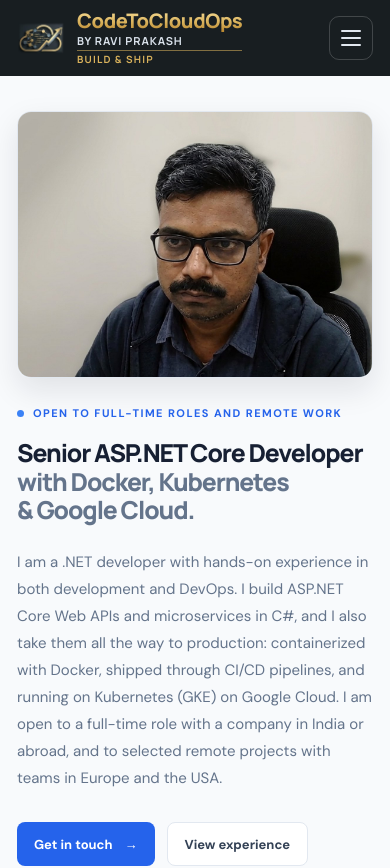
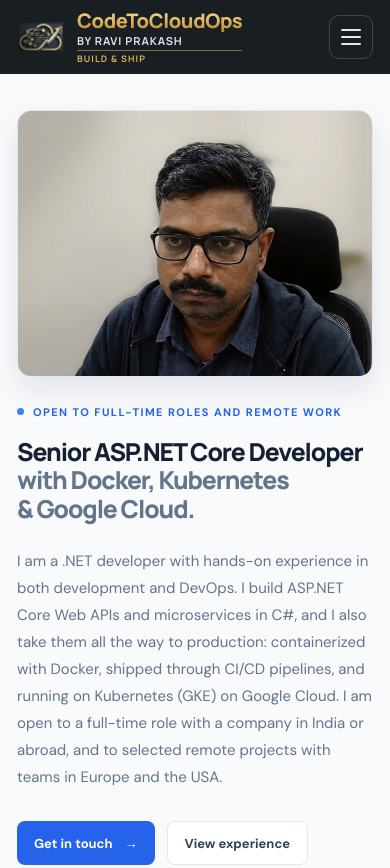
Before and after one commit to byraviprakash/portfolio-and-blog, an Astro site: page / in a window 390 px wide. Shown: the top 868 px of the page. Built offline with nearby package versions, Linux system fonts and the light colour scheme; Astro itself is replaced by a stand-in of ours.

Commit message:
Smaller Build & Ship tagline

```diff
--- a/src/styles/global.css
+++ b/src/styles/global.css
@@ -247,13 +247,13 @@ a.category { display: inline-block; }
 .brand-words { display: flex; flex-direction: column; line-height: 1.1; }
 .brand-name { font-family: Manrope, sans-serif; font-size: 24px; font-weight: 800; letter-spacing: -.02em; background: linear-gradient(180deg, #f6dd96 0%, #d9b25c 55%, #b8862f 100%); -webkit-background-clip: text; background-clip: text; color: transparent; }
 .brand-by { margin-top: 3px; color: #dbe3ec; font-size: 13px; font-weight: 700; letter-spacing: .08em; text-transform: uppercase; }
-.brand-tag { margin-top: 5px; padding-top: 4px; border-top: 1px solid rgba(217, 178, 92, .55); color: #d9b25c; font-size: 12px; font-weight: 700; letter-spacing: .14em; text-transform: uppercase; }
+.brand-tag { margin-top: 5px; padding-top: 4px; border-top: 1px solid rgba(217, 178, 92, .55); color: #d9b25c; font-size: 10.5px; font-weight: 700; letter-spacing: .14em; text-transform: uppercase; }
 @media (max-width: 760px) {
   .site-header { padding: 10px 0 12px; gap: 6px; }
   .brand-icon { width: 48px; height: 48px; }
   .brand-name { font-size: 20px; }
   .brand-by { font-size: 11px; }
-  .brand-tag { margin-top: 3px; padding-top: 3px; font-size: 10px; letter-spacing: .12em; white-space: nowrap; }
+  .brand-tag { margin-top: 3px; padding-top: 3px; font-size: 9px; letter-spacing: .12em; white-space: nowrap; }
 }
 
 /* Hide the grey scrollbar under the mobile menu (it still scrolls sideways) */
```
